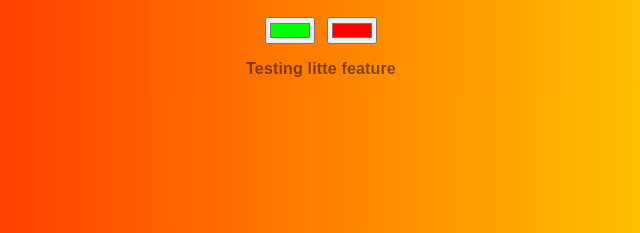
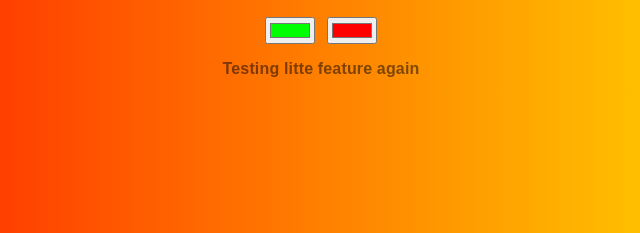
Before and after one commit to bluemosaicweb/background-generator, a plain HTML site: page index.html in a window 1280 px wide. Shown: the part 235-468 px from the top of the page, 319-959 px from the left. Drawn offline with Linux system fonts and the light colour scheme.

Commit message:
changing text

```diff
--- a/index.html
+++ b/index.html
@@ -9,7 +9,7 @@
 	<h2>Current CSS Background</h2>
 	<input class="color1" type="color" name="color1" value="#00ff00">
 	<input class="color2" type="color" name="color2" value="#ff0000">
-	<h3>Testing litte feature</h3>
+	<h3>Testing litte feature again</h3>
 	<script type="text/javascript" src="script.js"></script>
 </body>
 </html>
```
